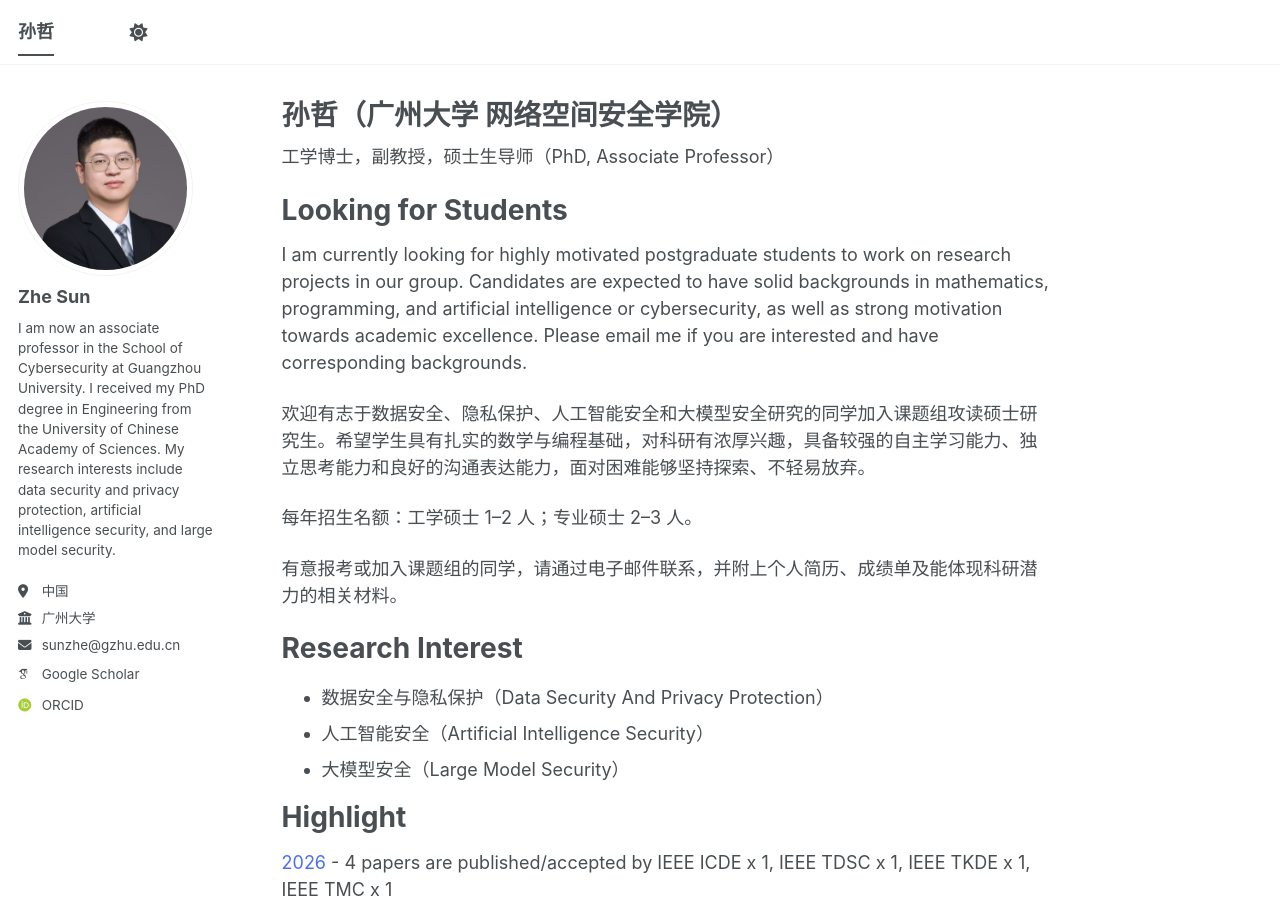
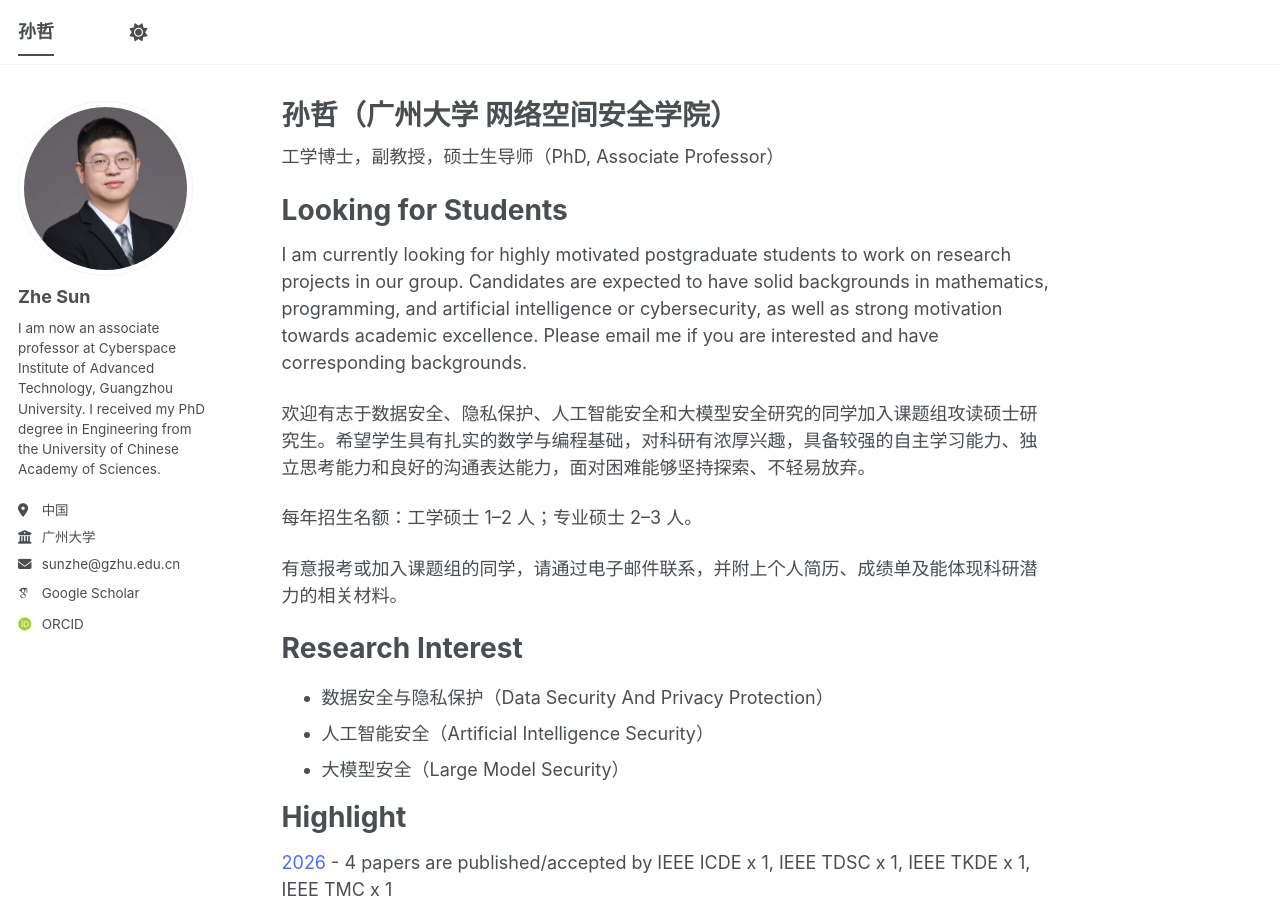
Before and after one commit to ZheSun208/ZheSun208.github.io, a Jekyll site: the page built from _pages/about.md, in a window 1280 px wide and 900 px high. Built offline with Jekyll 4.4.1, drawn with Linux system fonts in a browser that asks for light colours; some web fonts are replaced; a script bundle is joined from its source files by our own code; library files that are not in the unit come from our copies.

Commit message:
Update _config.yml

```diff
--- a/_config.yml
+++ b/_config.yml
@@ -26,8 +26,8 @@ author:
   avatar           : "profile.png"
   name             : "Zhe Sun"
   pronouns         : # example: "she/her"
-  bio              : "I am now an associate professor in the School of Cybersecurity at Guangzhou University.
-I received my PhD degree in Engineering from the University of Chinese Academy of Sciences. My research interests include data security and privacy protection, artificial intelligence security, and large model security."
+  bio              : "I am now an associate professor at Cyberspace Institute of Advanced Technology, Guangzhou University.
+I received my PhD degree in Engineering from the University of Chinese Academy of Sciences."
   location         : "中国"
   employer         : "广州大学"
   uri              : # URL
```
